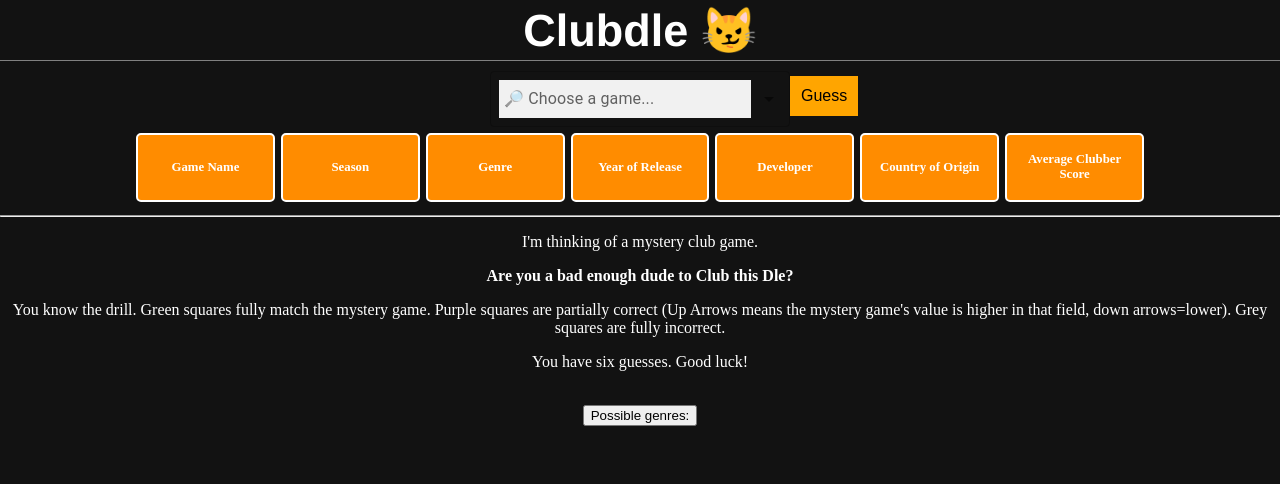
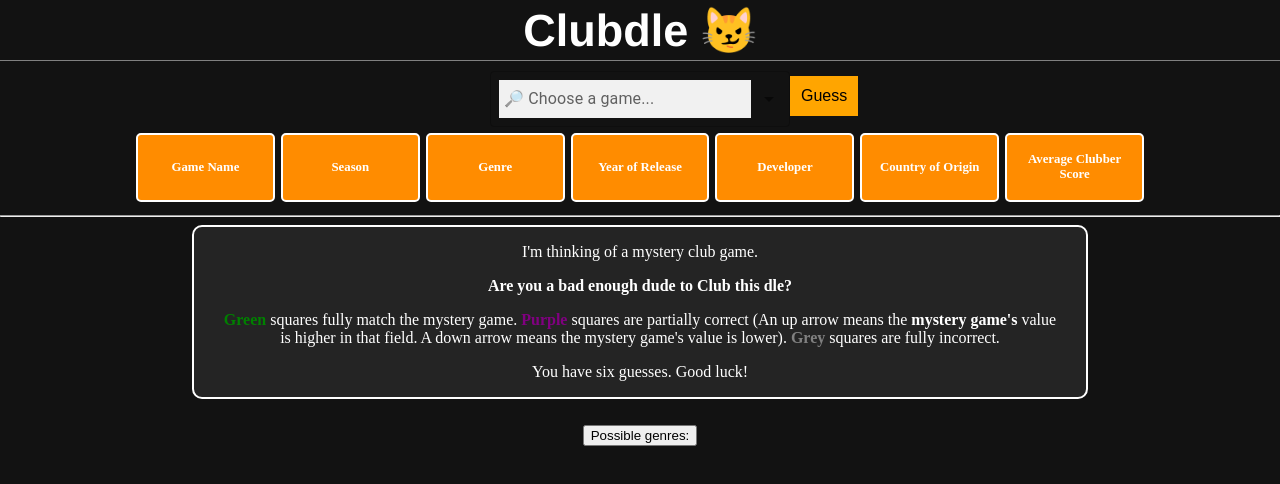
Before and after one commit to WadeNoble/clubdle, a React (Create React App) app: page / in a window 1280 px wide. Shown: the top 484 px of the page. Built offline with nearby package versions, Linux system fonts and the light colour scheme.

Commit message:
description change

```diff
--- a/public/index.html
+++ b/public/index.html
@@ -7,7 +7,7 @@
     <meta name="theme-color" content="#000000" />
     <meta
       name="description"
-      content="Web site created using create-react-app"
+      content="Are you a bad enough dude to Club this dle?"
     />
     <link rel="apple-touch-icon" href="%PUBLIC_URL%/logo192.png" />
     <!--
--- a/src/App.css
+++ b/src/App.css
@@ -1,6 +1,18 @@
 jeff{
   display: block;
 }
+green{
+font-weight: bold;
+  color:green;
+}
+purple{
+  font-weight: bold;
+    color:purple;
+  }
+  gray{
+    font-weight: bold;
+      color:gray;
+    }
 
 .App {
   text-align: center;
@@ -162,7 +174,17 @@ b{
   background-color: #FF8C00;
   font-weight: bold;
 }
-
+#info{
+  margin-left: 15%;
+  margin-right: 15%;
+  margin-bottom: 2%;
+  border-radius: 10px;
+  border: 2px solid white;
+  padding-left: 2%;
+  padding-right: 2%;
+  display: block;
+  background-color:#242424;
+}
 .letter {
   flex: 33%;
   height: 100%;
--- a/src/App.js
+++ b/src/App.js
@@ -2,7 +2,7 @@ import "./App.css";
 import * as React from "react";
 import data from "./data/data.json";
 import genreData from "./data/genres.json";
-import { Autocomplete, TextField } from "@mui/material";
+import { Autocomplete, createFilterOptions, TextField } from "@mui/material";
 
 function App() {
   const games = data.solutions;
@@ -133,7 +133,7 @@ function App() {
       images = ["none", "none", "none", "none", "none", "none", "none", "none"];
     }
 
-    //if guesses used up
+
 
     //update state
     setColors((prev) => {
@@ -149,6 +149,7 @@ function App() {
     console.log(colors);
     console.log(arrows);
 
+    //if guesses used up
     if (guesses.length >= 5) {
       alert("sorry bro... you struck out this time... 🙀");
       answerRef.current.hidden = false;
@@ -166,6 +167,7 @@ function App() {
       <form autoComplete="off" onSubmit={onSubmit}>
         <div className="search">
           <Autocomplete
+          //filterOptions={createFilterOptions({limit:10})}
             disablePortal
             options={options}
             sx={{ width: 300 }}
@@ -248,18 +250,18 @@ function App() {
         ))}
       </div>
       <hr />
-      <p>I'm thinking of a mystery club game.</p>
-      <b> Are you a bad enough dude to Club this Dle?</b>
+      <div id="info"><p>I'm thinking of a mystery club game.</p>
+      <b> Are you a bad enough dude to Club this dle?</b>
       <p>
-        You know the drill. Green squares fully match the mystery game.
-        Purple squares are
-        partially correct (Up Arrows means the mystery game's value is higher in that field, down arrows=lower). Grey squares are fully incorrect.{" "}
+        <green>Green</green> squares fully match the mystery game.
+        <purple> Purple </purple>squares are
+        partially correct (An up arrow means the <b>mystery game's</b> value is higher in that field. A down arrow means the mystery game's value is lower). <gray>Grey</gray> squares are fully incorrect.{" "}
       </p>
       <p>You have six guesses. Good luck!</p>
-      <b ref={answerRef} hidden={true}>
+      <b id="answer" ref={answerRef} hidden={true}>
         It was {randomGame.game}!!
       </b>
-      <br></br>
+      </div>
       <button id="possible" onClick={showGenres}>
         Possible genres:
       </button>
```
